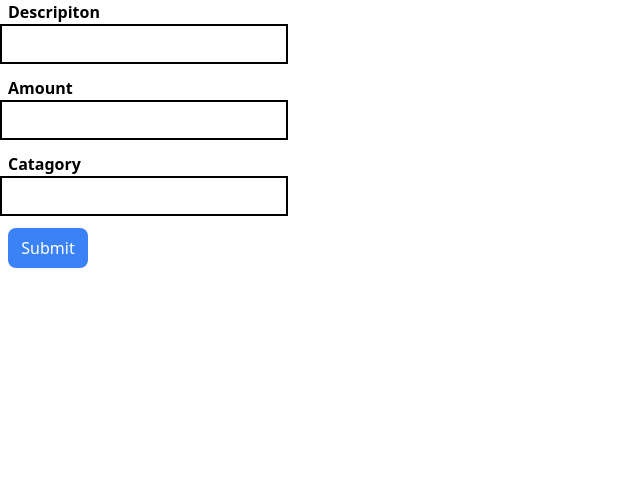
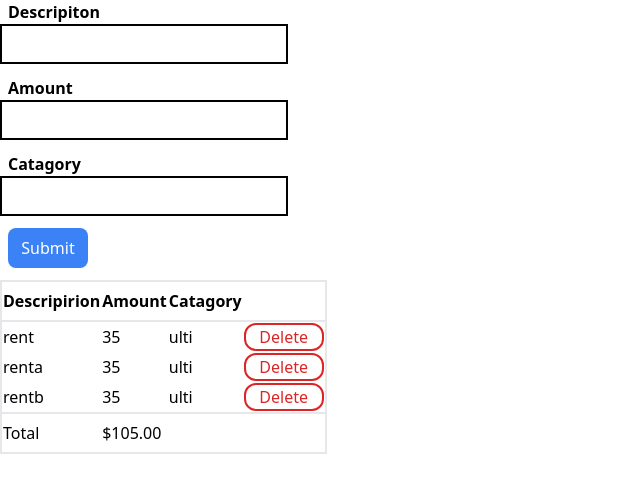
Before and after one commit to Taha-Jamal/Expense-Tracker-using-react-ts, a React (Vite) app: page / in a window 1280 px wide. Shown: the top 492 px of the page, without its empty margins (0-640 px from the left). Built offline with nearby package versions, Linux system fonts and the light colour scheme.

Commit message:
first commit

```diff
--- a/src/App.tsx
+++ b/src/App.tsx
@@ -1,14 +1,23 @@
-import Expense_tracker from "./Components/Expense_tracker"
-
+import { useState } from "react";
+import ExpenseList from "./Components/ExpenseList";
+import Expense_tracker from "./Components/Expense_tracker";
 
 function App() {
-
+  const [expenses, setExpenses] = useState([
+    { id: 1, description: "rent", amount: 35, catagory: "ulti" },
+    { id: 2, description: "renta", amount: 35, catagory: "ulti" },
+    { id: 3, description: "rentb", amount: 35, catagory: "ulti" },
+  ]);
 
   return (
     <div>
       <Expense_tracker />
+      <ExpenseList
+        expenses={expenses}
+        onDelete={(id) => setExpenses(expenses.filter((e) => e.id !== id))}
+      />
     </div>
-  )
+  );
 }
 
-export default App
+export default App;
--- /dev/null
+++ b/src/Components/ExpenseList.tsx
@@ -0,0 +1,61 @@
+import React from "react";
+
+interface Expense {
+  id: number;
+  description: string;
+  amount: number;
+  catagory: string;
+}
+
+interface Props {
+  expenses: Expense[];
+  onDelete: (id: number) => void;
+}
+const ExpenseList = ({ expenses, onDelete }: Props) => {
+    if(expenses.length === 0) return null
+
+  return (
+    <table className="border-2 border-collapse">
+      <thead className="border-2 h-10">
+        <tr>
+          <th>Descripirion</th>
+          <th>Amount</th>
+          <th>Catagory</th>
+          <th></th>
+        </tr>
+      </thead>
+      <tbody className="border-2 h-10">
+        {expenses.map((expense) => (
+          <tr key={expense.id}>
+            <td>{expense.description}</td>
+            <td>{expense.amount}</td>
+            <td>{expense.catagory}</td>
+            <td>
+              <button
+                onClick={() => onDelete(expense.id)}
+                className="border-2 border-red-600 rounded-xl text-red-600 w-20 hover:text-black hover:border-black hover:bg-red-600 "
+              >
+                Delete
+              </button>
+            </td>
+          </tr>
+        ))}
+      </tbody>
+      <tfoot className="border-2 h-10">
+        <tr>
+          <td>Total</td>
+          <td>
+            $
+            {expenses
+              .reduce((acc, expense) => expense.amount + acc, 0)
+              .toFixed(2)}
+          </td>
+          <td></td>
+          <td></td>
+        </tr>
+      </tfoot>
+    </table>
+  );
+};
+
+export default ExpenseList;
```
